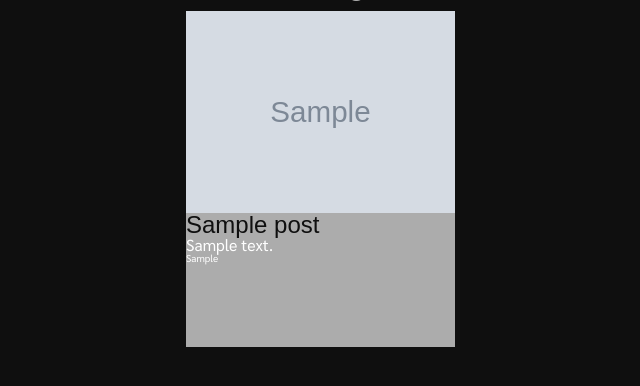
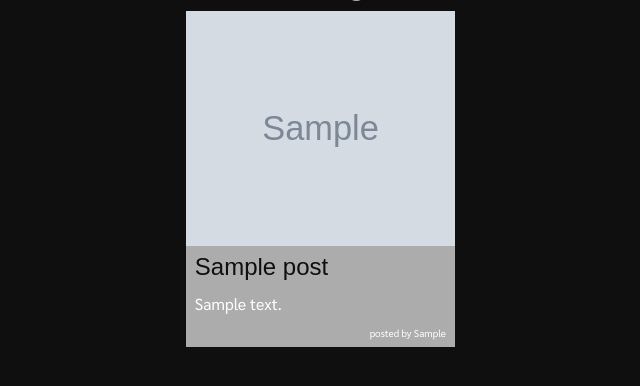
Before and after one commit to CLOEI/lost-and-found, a Flask app: template api/templates/listing.html in a window 1280 px wide. Shown: the part 327-713 px from the top of the page, without its empty margins (38-678 px from the left). Run offline with Flask 3, Linux system fonts and the light colour scheme; the template is opened without the code that fills it: most values are stand-ins (such as "Sample title", 1, 10 or a date in 2020); grey boxes marked "Sample" are stand-in pictures; parts of the project's set-up code (start-up, migrations or seed data) failed here and were passed over; some libraries are stand-ins or nearby versions; some web fonts are replaced.

Commit message:
anu lagi

```diff
--- a/api/static/css/index.css
+++ b/api/static/css/index.css
@@ -209,13 +209,18 @@ form .inputfield {
 .card-image {
   margin: 0;
   padding: 0;
-  height: 60%;
+  height: 70%;
 }
 
 .card-image img {
   width: 100%;
-  max-height: 100%;
+  height: 100%;
   object-fit: cover;
+}
+
+.card-contents {
+  height: 30%;
+  padding: 0 1ch;
 }
 
 .card-contents h4 {
--- a/api/templates/listing.html
+++ b/api/templates/listing.html
@@ -11,10 +11,12 @@ response %} {% if response.status == 'ERROR' %}
       <div class="card-image">
         <img src="{{post.attachment_url}}" alt="Image of {{post.title}}" />
       </div>
-      <div class="card-contents">
+      <div class="flex-container card-contents flex-col f-justify-around">
         <h4>{{post.title}}</h4>
         <p>{{post.body}}</p>
-        <p style="font-size: x-small">{{post.post_owner}}</p>
+        <p style="font-size: x-small; text-align: right">
+          posted by {{post.post_owner}}
+        </p>
       </div>
     </a>
   </div>
```
